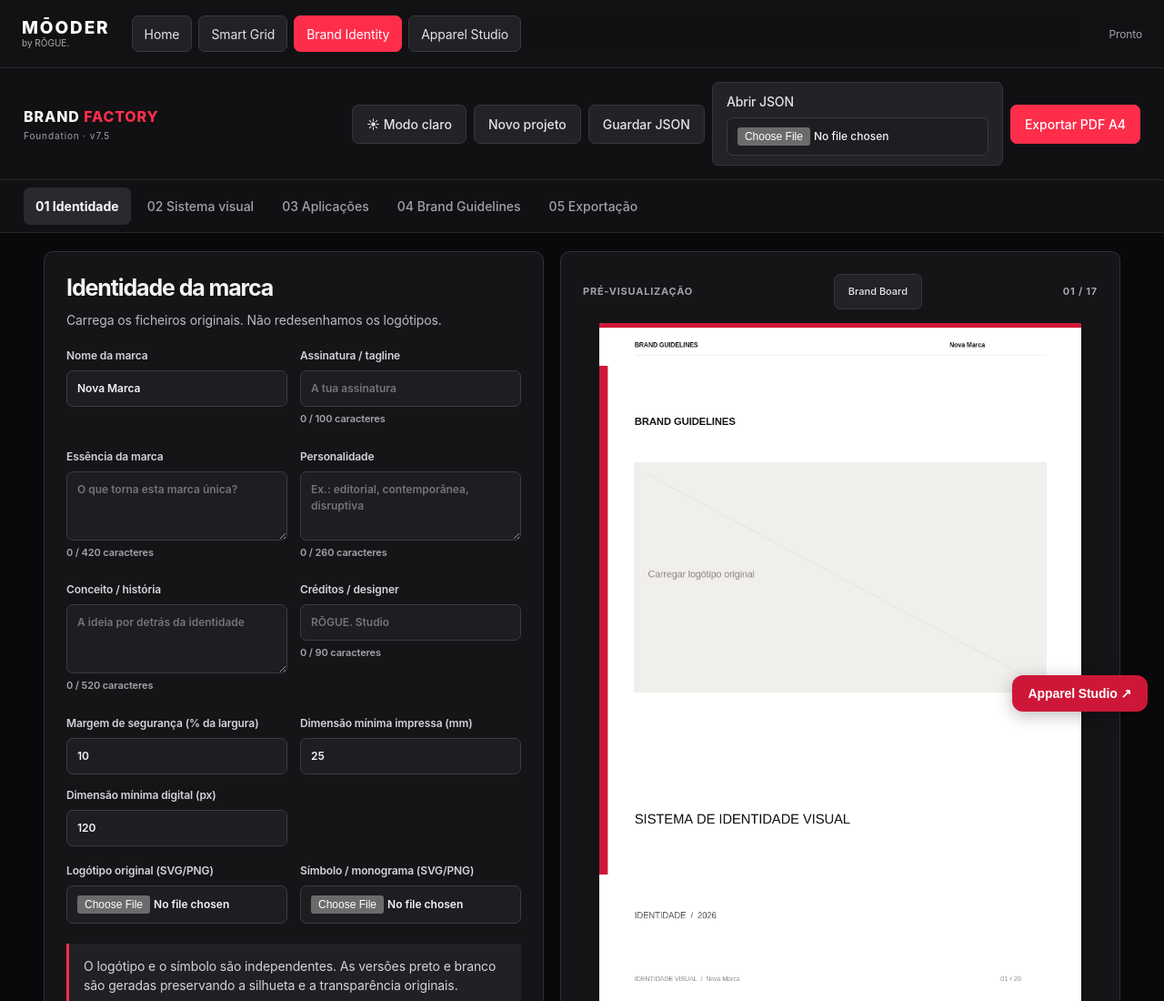
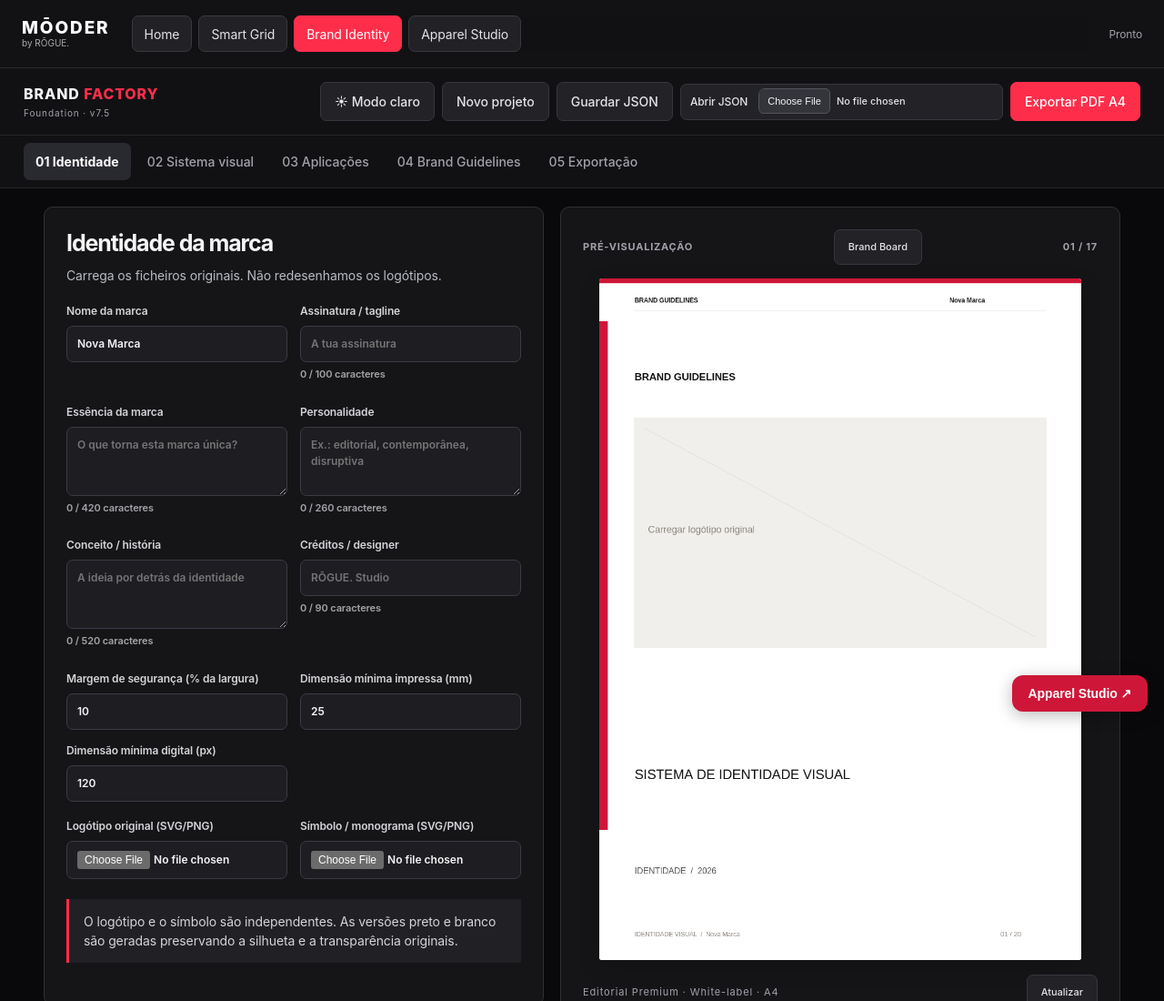
Before and after one commit to 14lozzo/MOODER-V8-Beta, a plain HTML site: page brand-identity.html in a window 1280 px wide. Shown: the top 1100 px of the page at 91% size. Drawn offline with Linux system fonts and the light colour scheme.

Commit message:
Style Brand Factory inline JSON upload with consistent toolbar height

```diff
--- a/style.css
+++ b/style.css
@@ -77,3 +77,10 @@ input:not([type=radio]),textarea,select{border-radius:var(--control-radius);min-
 .primary:hover,:root[data-theme="dark"] .primary:hover{background:#e51e3d!important;border-color:#e51e3d!important}
 button:focus-visible,.button:focus-visible,input:focus-visible,textarea:focus-visible,select:focus-visible,summary:focus-visible,.mooder-global-nav a:focus-visible{outline-color:#FE2E4B!important}
 .color-tools summary::before{color:#FE2E4B}
+
+/* Brand Factory — compact JSON upload aligned with toolbar */
+.head-actions .mooder-open-json{display:inline-flex!important;flex-direction:row!important;align-items:center!important;justify-content:flex-start!important;gap:12px;min-height:40px!important;height:40px!important;width:355px;max-width:100%;padding:5px 10px!important;margin:0!important;white-space:nowrap;box-sizing:border-box}
+.head-actions .mooder-open-json span{flex:0 0 auto;font-size:12px}
+.head-actions .mooder-open-json input[type="file"]{display:block!important;min-height:0!important;height:29px!important;max-width:230px;width:230px!important;padding:0!important;margin:0!important;font-size:11px!important;border:0!important;background:transparent!important;color:inherit!important;overflow:hidden}
+.head-actions .mooder-open-json input[type="file"]::file-selector-button{height:28px;margin-right:7px;padding:3px 9px;background:#34343b;color:#f4f4f5;border:1px solid #52525b;border-radius:5px;cursor:pointer}
+@media(max-width:600px){.head-actions .mooder-open-json{flex:1 1 100%;width:100%}.head-actions .mooder-open-json input[type="file"]{flex:1;min-width:0}}
```
